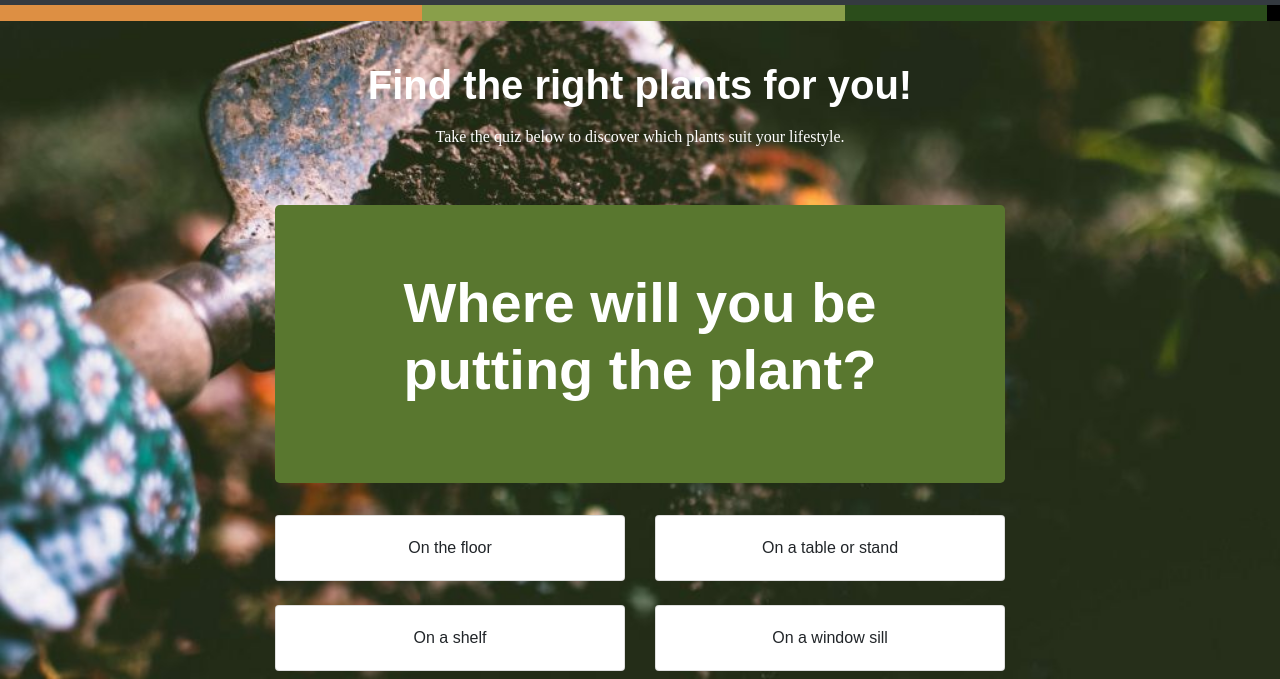
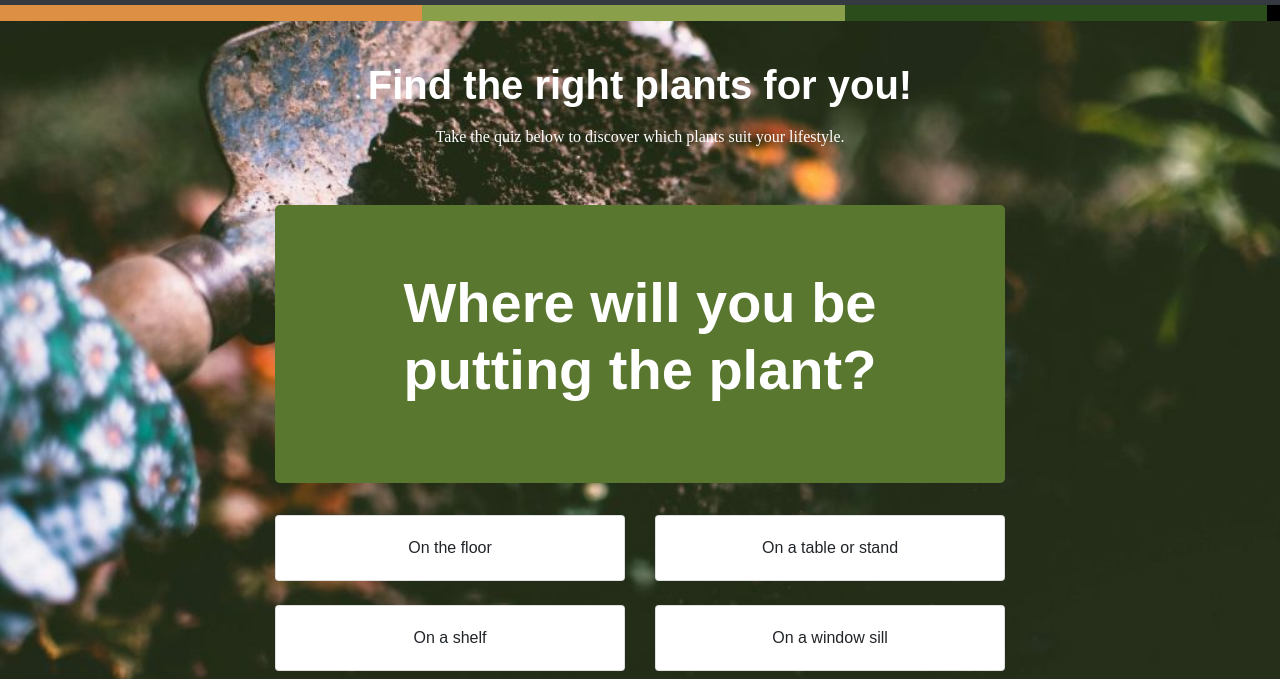
Before and after one commit to Sgbarrett/UPROOT, a plain HTML site: page quiz/index.html in a window 1280 px wide. Shown: the part 121-800 px from the top of the page. Drawn offline with nearby package versions, Linux system fonts and the light colour scheme.

Commit message:
fixed background image on quiz page

```diff
--- a/STYLES/styles.css
+++ b/STYLES/styles.css
@@ -63,7 +63,7 @@ body {
 }
 
 /* Fix for banner background images */
-.jumbotron {
+.jumbotron, body.bg-img {
     background-size: cover;
     background-repeat: no-repeat;
     background-position: center;
--- a/quiz/index.html
+++ b/quiz/index.html
@@ -41,7 +41,7 @@
     <title>Plant Picker Quiz</title>
 </head>
 
-<body style="background-image: url(../images/gardening.jpg);"">
+<body class="bg-img" style="background-image: url(../images/gardening.jpg);"">
     <nav class="navbar navbar-expand-sm bg-dark navbar-dark">
         <div class="container">
             <span href="" class="navbar-brand">
```
